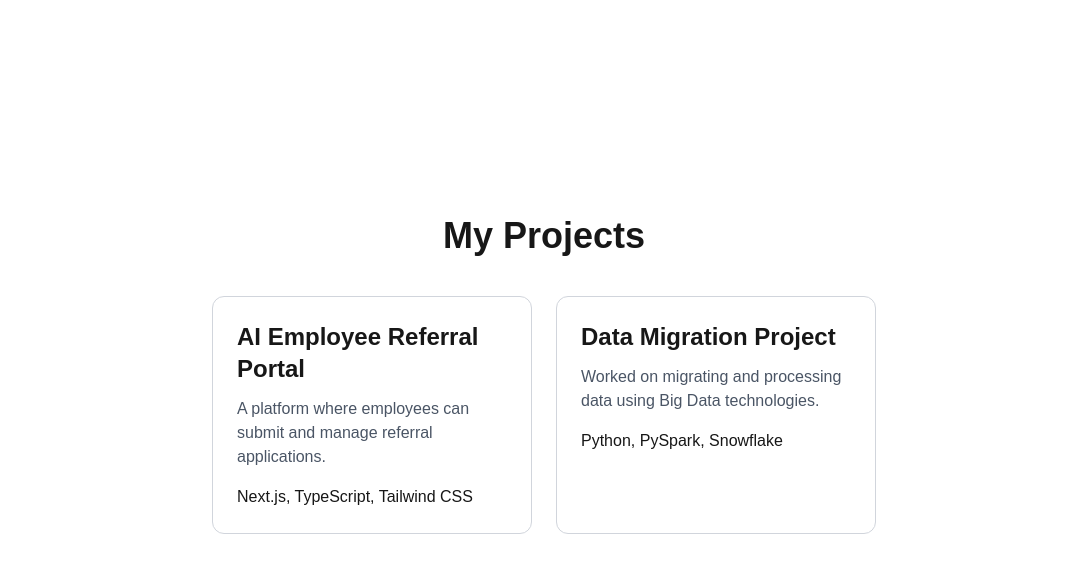
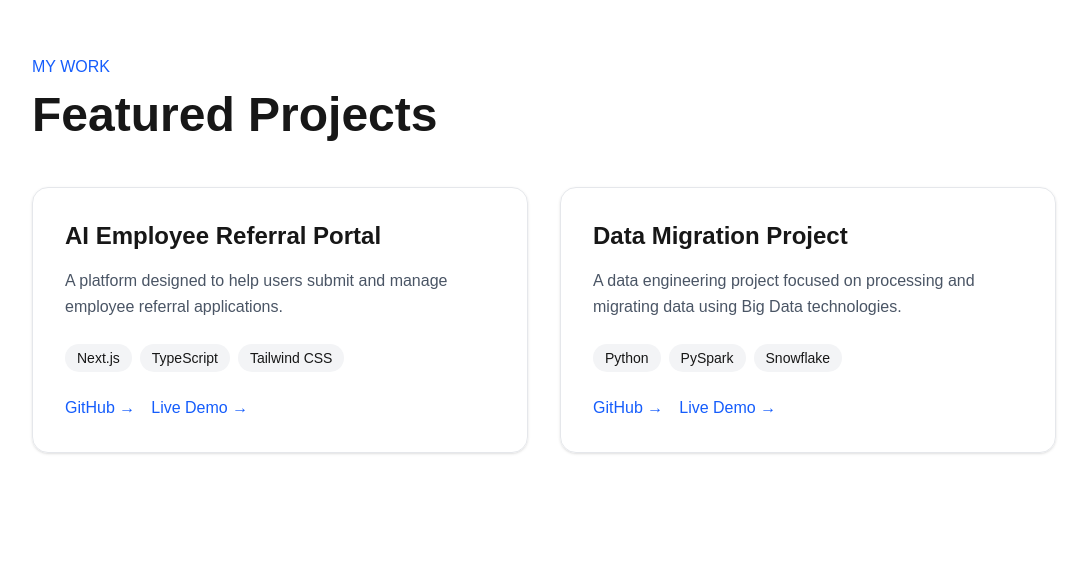
Before and after one commit to sreya86/Employee-Referal, a Next.js app: page / in a window 1280 px wide. Shown: the part 2425-2998 px from the top of the page, without its empty margins (96-1183 px from the left). Built offline with nearby package versions, Linux system fonts and the light colour scheme.

Commit message:
Modified & Upgraded Projects UI1: Added code to add project links

```diff
--- a/components/Projects.tsx
+++ b/components/Projects.tsx
@@ -2,46 +2,76 @@
   {
     title: "AI Employee Referral Portal",
     description:
-      "A platform where employees can submit and manage referral applications.",
-    technologies: "Next.js, TypeScript, Tailwind CSS",
+      "A platform designed to help users submit and manage employee referral applications.",
+    technologies: ["Next.js", "TypeScript", "Tailwind CSS"],
+    github: "https://github.com/sreya86/Employee-Referal",
+    demo: "#",
   },
   {
     title: "Data Migration Project",
     description:
-      "Worked on migrating and processing data using Big Data technologies.",
-    technologies: "Python, PySpark, Snowflake",
+      "A data engineering project focused on processing and migrating data using Big Data technologies.",
+    technologies: ["Python", "PySpark", "Snowflake"],
+    github: "#",
+    demo: "#",
   },
 ];
 
 export default function Projects() {
   return (
-    <section
-      id="projects"
-      className="min-h-screen flex flex-col justify-center items-center p-8"
-    >
-      <h2 className="text-4xl font-bold mb-10">
-        My Projects
+    <section id="projects" className="min-h-screen px-6 py-20">
+      <div className="max-w-5xl mx-auto">
+        <p className="text-blue-600 font-medium mb-3">
+          MY WORK
+        </p>
+
+        <h2 className="text-4xl md:text-5xl font-bold mb-12">
+          Featured Projects
         </h2>
 
-      <div className="flex flex-wrap justify-center gap-6">
+        <div className="grid md:grid-cols-2 gap-8">
           {projects.map((project) => (
             <div
               key={project.title}
-            className="border border-gray-300 rounded-xl p-6 w-80"
+              className="border border-gray-200 rounded-2xl p-8 shadow-sm hover:shadow-lg hover:-translate-y-1 transition"
             >
-            <h3 className="text-2xl font-bold mb-3">
+              <h3 className="text-2xl font-bold mb-4">
                 {project.title}
               </h3>
 
-            <p className="text-gray-600 mb-4">
+              <p className="text-gray-600 leading-relaxed mb-6">
                 {project.description}
               </p>
 
-            <p className="font-medium">
-              {project.technologies}
-            </p>
+              <div className="flex flex-wrap gap-2 mb-6">
+                {project.technologies.map((technology) => (
+                  <span
+                    key={technology}
+                    className="bg-gray-100 px-3 py-1 rounded-full text-sm"
+                  >
+                    {technology}
+                  </span>
+                ))}
+              </div>
+
+              <div className="flex gap-4">
+                <a
+                  href={project.github}
+                  className="text-blue-600 font-medium hover:underline"
+                >
+                  GitHub →
+                </a>
+
+                <a
+                  href={project.demo}
+                  className="text-blue-600 font-medium hover:underline"
+                >
+                  Live Demo →
+                </a>
+              </div>
             </div>
           ))}
+        </div>
       </div>
     </section>
   );
```
Lines whose indentation alone changed are shown as unchanged.
